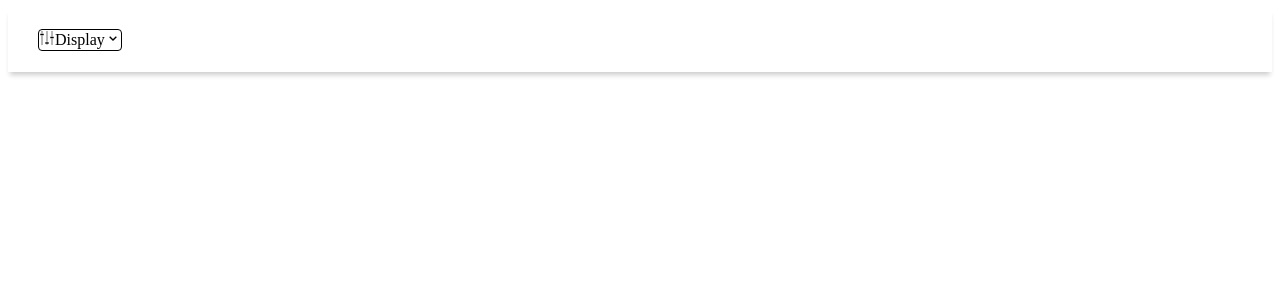
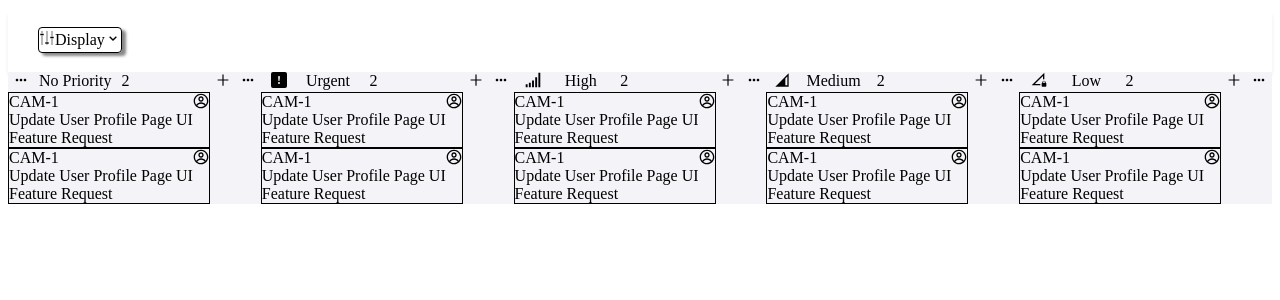
Before and after one commit to MilanMitra2210/QuickSell, a React (Create React App) app in the folder frontend-assignment/: page / in a window 1280 px wide. Shown: the top 300 px of the page. Built offline with nearby package versions, Linux system fonts and the light colour scheme.

Commit message:
data-division-added

```diff
--- a/frontend-assignment/src/App.js
+++ b/frontend-assignment/src/App.js
@@ -1,11 +1,12 @@
 import NavBar from './components/NavBar';
-import Card from './components/Card';
+import Content from './components/content/Content';
+// import Card from './components/card/Card';
 
 function App() {
   return (
     <>
       <NavBar/>
-      <Card/>
+      <Content/>
     </>
   );
 }
--- a/frontend-assignment/src/components/Card.js
+++ /dev/null
@@ -1,11 +0,0 @@
-import React from 'react'
-
-const Card = () => {
-  return (
-    <div className='card'>
-
-    </div>
-  )
-}
-
-export default Card
--- /dev/null
+++ b/frontend-assignment/src/components/card/Card.css
@@ -0,0 +1,7 @@
+.card {
+  display: flex;
+  border: 1px solid black;
+  width: -moz-fit-content;
+  width: fit-content;
+  justify-content: center;
+}/*# sourceMappingURL=Card.css.map */
--- /dev/null
+++ b/frontend-assignment/src/components/card/Card.js
@@ -0,0 +1,20 @@
+import React from 'react';
+import { CgProfile } from "react-icons/cg";
+import './Card.css'
+
+const Card = () => {
+  return (
+    <div className='card'>
+      <div>
+        <div id='id'>CAM-1</div>
+        <div id='title'>Update User Profile Page UI</div>
+        <div id='title'>Feature Request</div>
+      </div>
+      <div>
+        <CgProfile/>
+      </div>
+    </div>
+  )
+}
+
+export default Card
--- /dev/null
+++ b/frontend-assignment/src/components/card/Card.scss
@@ -0,0 +1,6 @@
+.card{
+    display: flex;
+    border: 1px solid black;
+    width: fit-content;
+    justify-content: center;
+}
--- /dev/null
+++ b/frontend-assignment/src/components/content/Column.js
@@ -0,0 +1,29 @@
+import React from 'react'
+import { BiDotsHorizontalRounded } from "react-icons/bi";
+import { AiOutlinePlus } from "react-icons/ai";
+import Card from '../card/Card';
+
+const Column = (props) => {
+    const {data , count, ChildComponent} = props;
+  return (
+    <>
+        <div className='col'>
+            <div className='top'>
+                <div className='left'>
+                    <div>{ChildComponent && <ChildComponent />}</div>
+                    <div>{data}</div>
+                    <div id='count'>{count}</div>
+                </div>
+                <div className='right'>
+                    <div><AiOutlinePlus/></div>
+                    <div><BiDotsHorizontalRounded/></div>
+                </div>
+            </div>
+            <Card/>
+            <Card/>
+        </div>
+    </>
+  )
+}
+
+export default Column
--- /dev/null
+++ b/frontend-assignment/src/components/content/Content.css
@@ -0,0 +1,23 @@
+.row {
+  display: flex;
+}
+.row .col {
+  background-color: rgb(244, 244, 248);
+  width: 20%;
+  display: flex;
+  flex-direction: column;
+}
+.row .col .top {
+  display: flex;
+  justify-content: space-between;
+}
+.row .col .top .left {
+  width: 50%;
+  display: flex;
+  justify-content: space-around;
+}
+.row .col .top .right {
+  width: 20%;
+  display: flex;
+  justify-content: space-around;
+}/*# sourceMappingURL=content.css.map */
--- /dev/null
+++ b/frontend-assignment/src/components/content/Content.js
@@ -0,0 +1,22 @@
+import React from "react";
+import "./Content.css";
+import { BsExclamationSquareFill } from "react-icons/bs";
+import { BiDotsHorizontalRounded } from "react-icons/bi";
+import { GiNetworkBars } from "react-icons/gi";
+import { MdNetworkCell, MdOutlineNetworkLocked } from "react-icons/md";
+
+import Column from './Column';
+
+const Content = () => {
+  return (
+    <div className="row">
+        <Column data="No Priority" count="2" ChildComponent={BiDotsHorizontalRounded}/>
+        <Column data="Urgent" count="2" ChildComponent={BsExclamationSquareFill}/>
+        <Column data="High" count="2" ChildComponent={GiNetworkBars}/>
+        <Column data="Medium" count="2" ChildComponent={MdNetworkCell}/>
+        <Column data="Low" count="2" ChildComponent={MdOutlineNetworkLocked}/>
+    </div>
+  );
+};
+
+export default Content;
--- /dev/null
+++ b/frontend-assignment/src/components/content/Content.scss
@@ -0,0 +1,24 @@
+.row{
+    display: flex;
+    .col{
+        background-color: rgb(244, 244, 248);
+        width: 20%;
+        display: flex;
+        flex-direction: column;
+
+        .top{
+            display: flex;
+            justify-content: space-between;
+            .left{
+                width: 50%;
+                display: flex;
+                justify-content: space-around;
+            }
+            .right{
+                width: 20%;
+                display: flex;
+                justify-content: space-around;
+            }
+        }
+    }
+}
--- a/frontend-assignment/src/components/navBar.css
+++ b/frontend-assignment/src/components/navBar.css
@@ -4,7 +4,7 @@
   display: flex;
   align-items: center;
   box-shadow: 0 5px 5px -2px rgba(0, 0, 0, 0.2);
-  /* Additional style for the dropdown menu items */
+
 }
 .navBar .dropdown-menu {
   display: flex;
@@ -13,6 +13,9 @@
   border: 1px solid black;
   border-radius: 4px;
   flex-direction: row;
+  box-shadow: 4px 3px 3px #888888;
+  padding-bottom: 2px;
+  padding-top: 2px;
   margin-left: 30px;
   cursor: pointer;
 }
@@ -45,4 +48,4 @@
 }
 .navBar .dropdown-content div {
   padding: 0.5rem;
-} /*# sourceMappingURL=navBar.css.map */
+}
```
Also changed, not shown: 2 other files (tests, documents, lock files or other folders).
